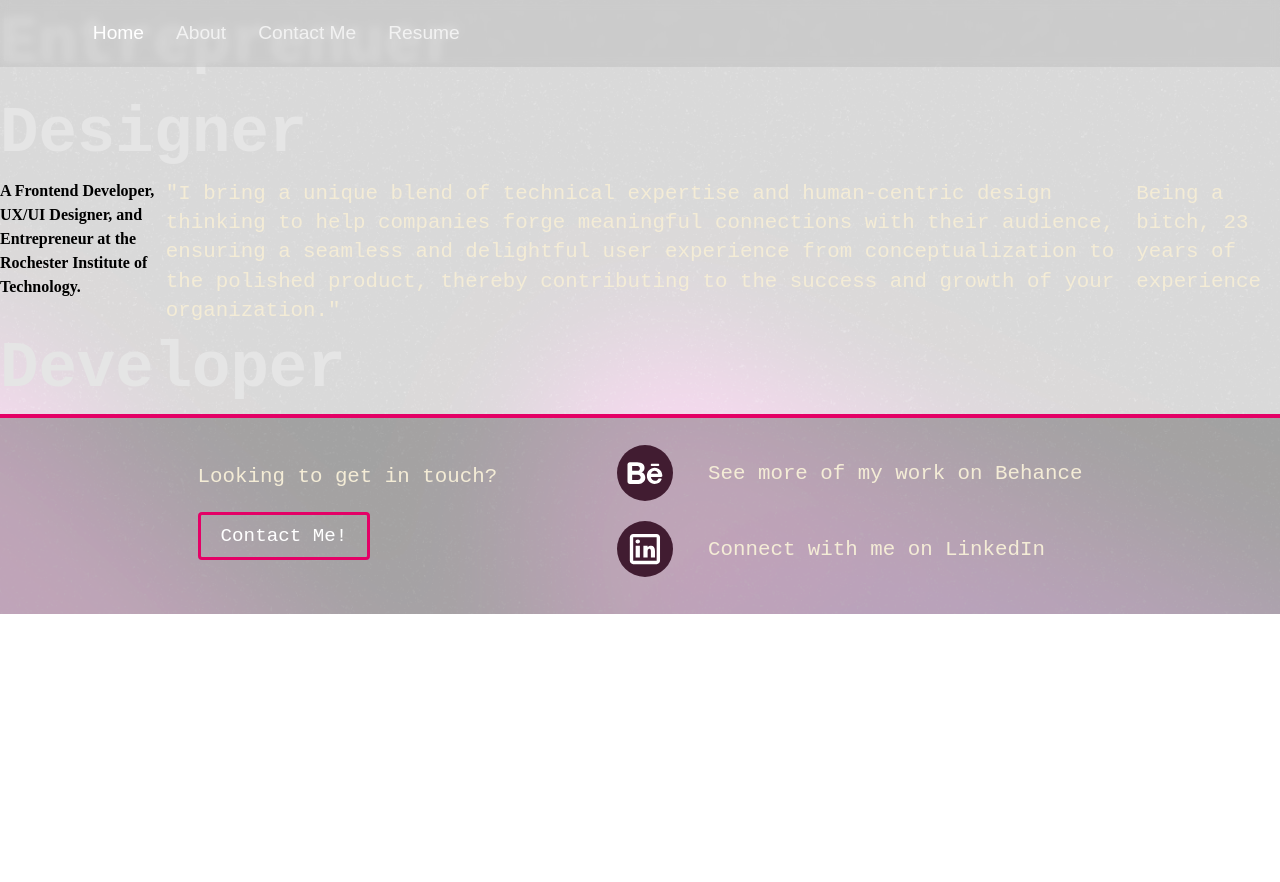
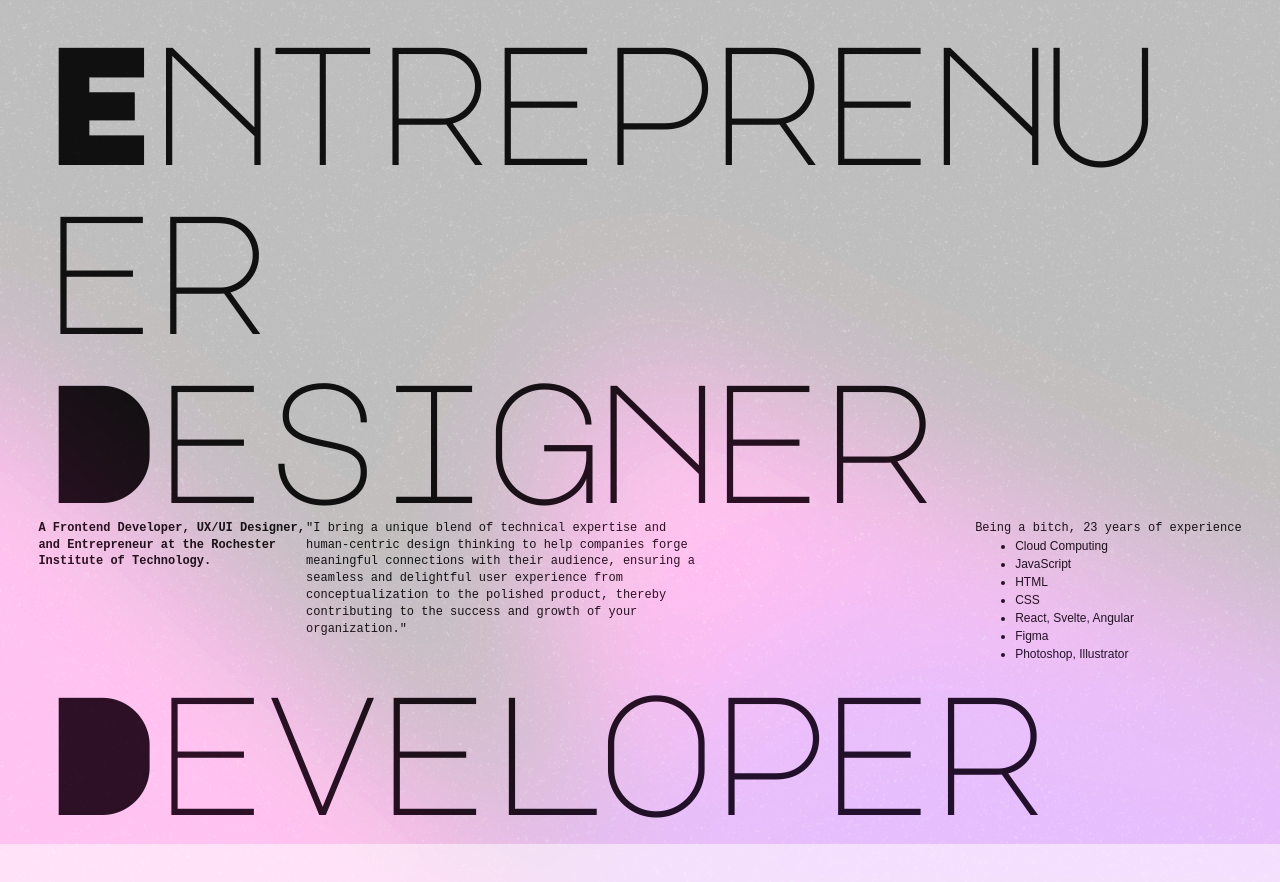
Before and after one commit to matthewincardona/portfolio, a SvelteKit app in the folder app/: page / in a window 1280 px wide. Shown: the top 882 px of the page. Before the commit the page ends 800 px from the top, so only its background shows below. Built offline with nearby package versions, Linux system fonts and the light colour scheme.

Commit message:
Update homepage

```diff
--- a/app/src/app.html
+++ b/app/src/app.html
@@ -10,6 +10,12 @@
 		<!-- Jetbrains Mono & Major Mono Display -->
 		<link rel="preconnect" href="https://fonts.googleapis.com" />
 		<link rel="preconnect" href="https://fonts.gstatic.com" crossorigin />
+		<link rel="preconnect" href="https://fonts.googleapis.com" />
+		<link rel="preconnect" href="https://fonts.gstatic.com" crossorigin />
+		<link
+			href="https://fonts.googleapis.com/css2?family=Major+Mono+Display&display=swap"
+			rel="stylesheet"
+		/>
 		<link
 			rel="preload"
 			as="style"
--- a/app/src/routes/+layout.svelte
+++ b/app/src/routes/+layout.svelte
@@ -4,9 +4,9 @@
 </script>
 
 <div class="bg-overlay">
-	<Navbar />
+	<!-- <Navbar /> -->
 	<main>
 		<slot />
 	</main>
-	<Footer />
+	<!-- <Footer /> -->
 </div>
--- a/app/src/routes/+page.svelte
+++ b/app/src/routes/+page.svelte
@@ -1,6 +1,6 @@
 <script>
 	// assets
-	import Hero from '$lib/Hero.svelte';
+	import bg from '$lib/assets/bg.png';
 </script>
 
 <svelte:head>
@@ -14,8 +14,10 @@
 		<div class="hero__inner">
 			<div>
 				<strong
-					>A Frontend Developer, UX/UI Designer, and Entrepreneur at the Rochester Institute of
-					Technology.</strong
+					><p>
+						A Frontend Developer, UX/UI Designer, and Entrepreneur at the Rochester Institute of
+						Technology.
+					</p></strong
 				>
 			</div>
 			<div>
@@ -26,21 +28,46 @@
 					contributing to the success and growth of your organization."
 				</p>
 			</div>
-			<div><p>Being a bitch, 23 years of experience</p></div>
+			<div />
+			<div>
+				<p>Being a bitch, 23 years of experience</p>
+				<ul>
+					<li>Cloud Computing</li>
+					<li>JavaScript</li>
+					<li>HTML</li>
+					<li>CSS</li>
+					<li>React, Svelte, Angular</li>
+					<li>Figma</li>
+					<li>Photoshop, Illustrator</li>
+				</ul>
+			</div>
 		</div>
-		<h1>Developer</h1>
+
+		<div>
+			<img class="hero__text-mask" src={bg} alt="" />
+			<h1>Developer</h1>
+		</div>
 	</div>
 </section>
 
 <style>
 	.hero {
-		color: black;
+		min-height: 100dvh;
+		padding: 1% 3%;
 	}
 
 	.hero__inner {
-		display: flex;
-		width: 1261px;
-		justify-content: space-between;
-		align-items: flex-start;
+		display: grid;
+		grid-template-columns: 1fr 1.5fr 1fr;
+		grid-template-rows: 1fr;
+		gap: 0px 0px;
+		grid-template-areas: '. . . .';
+	}
+
+	.hero__text-mask {
+		opacity: 0.8;
+		mix-blend-mode: lighten;
+		position: absolute;
+		inset: 0 0;
 	}
 </style>
--- a/app/static/styles/global.css
+++ b/app/static/styles/global.css
@@ -4,8 +4,8 @@ ROOT COLORS
 
 :root {
 	--main-bg-color: rgba(35, 5, 22, 0.8);
-	--header-color: #e5e5e5;
-	--body-color: #f4ecd6;
+	--header-color: #101010;
+	--body-color: #101010;
 	--accent-color: #e40066;
 	--cta-color: #3a89b6;
 }
@@ -61,9 +61,9 @@ ol,
 li {
 	font-family: 'IBM Plex Sans', sans-serif;
 	color: var(--body-color);
-	font-size: clamp(1rem, 2.5vw, 1.3rem);
-	line-height: 140%;
-	margin-top: 12px;
+	/* font-size: clamp(1rem, 2.5vw, 1.3rem);
+	line-height: 140%; */
+	font-size: 12px;
 }
 
 hr {
@@ -75,9 +75,14 @@ hr {
 h1 {
 	font-family: 'Major Mono Display', monospace;
 	color: var(--header-color);
-	font-size: clamp(2.5rem, 5vw, 4rem);
-	letter-spacing: 0px;
-	line-height: 140%;
+	/* font-size: clamp(2.5rem, 5vw, 4rem); */
+	/* letter-spacing: 0px; */
+	/* line-height: 140%; */
+	font-size: 168.361px;
+	font-style: normal;
+	font-weight: 400;
+	line-height: normal;
+	letter-spacing: -13.469px;
 }
 
 h2 {
@@ -127,7 +132,8 @@ h5 {
 p {
 	font-family: 'JetBrains Mono', monospace;
 	color: var(--body-color);
-	font-size: clamp(1rem, 2.5vw, 1.3rem);
+	/* font-size: clamp(1rem, 2.5vw, 1.3rem); */
+	font-size: 12px;
 	line-height: 140%;
 }
 
```
Also changed, not shown: app/src/lib/assets/bg.png (added).
